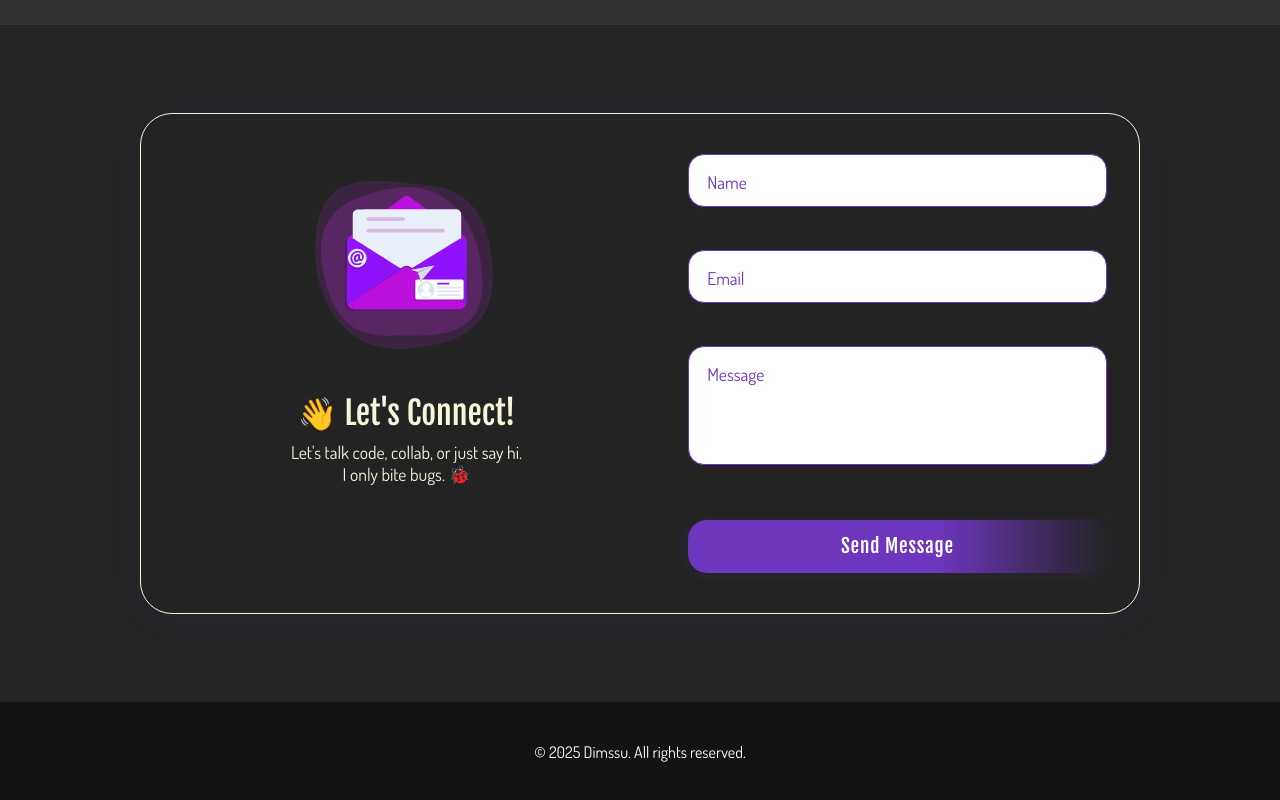
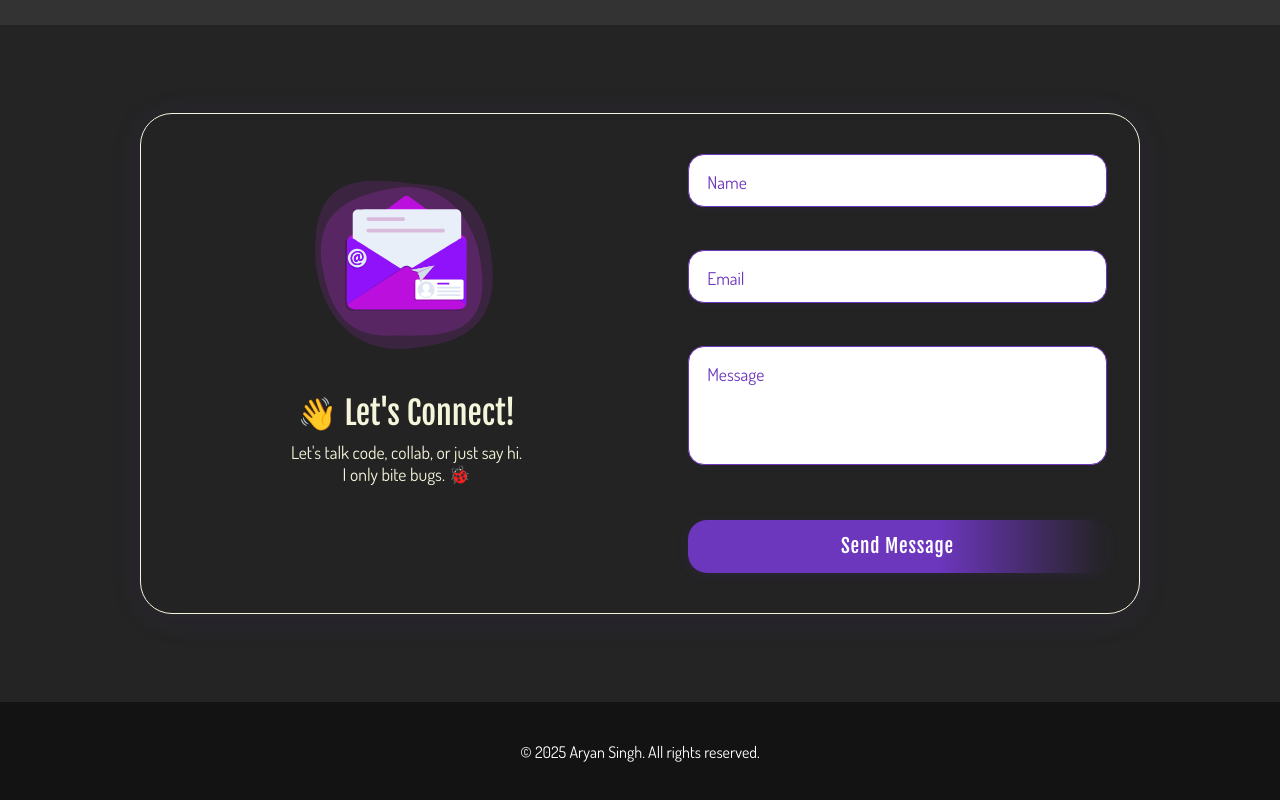
Before and after one commit to dimssu/Dissu-Portfolio, a React (Vite) app: page /home in a window 1280 px wide. Shown: the part 2345-3145 px from the top of the page. Built offline with nearby package versions, Linux system fonts and the light colour scheme.

Commit message:
Update name in footer

```diff
--- a/src/Components/Footer/Footer.tsx
+++ b/src/Components/Footer/Footer.tsx
@@ -5,7 +5,7 @@ const Footer = () => {
     <div className={styles.FooterContainer}>
       <div className={styles.FooterContent}>
         <div className={styles.FooterText}>
-          <p>© 2025 Dimssu. All rights reserved.</p>
+          <p>© 2025 Aryan Singh. All rights reserved.</p>
         </div>
       </div>
     </div>
```
